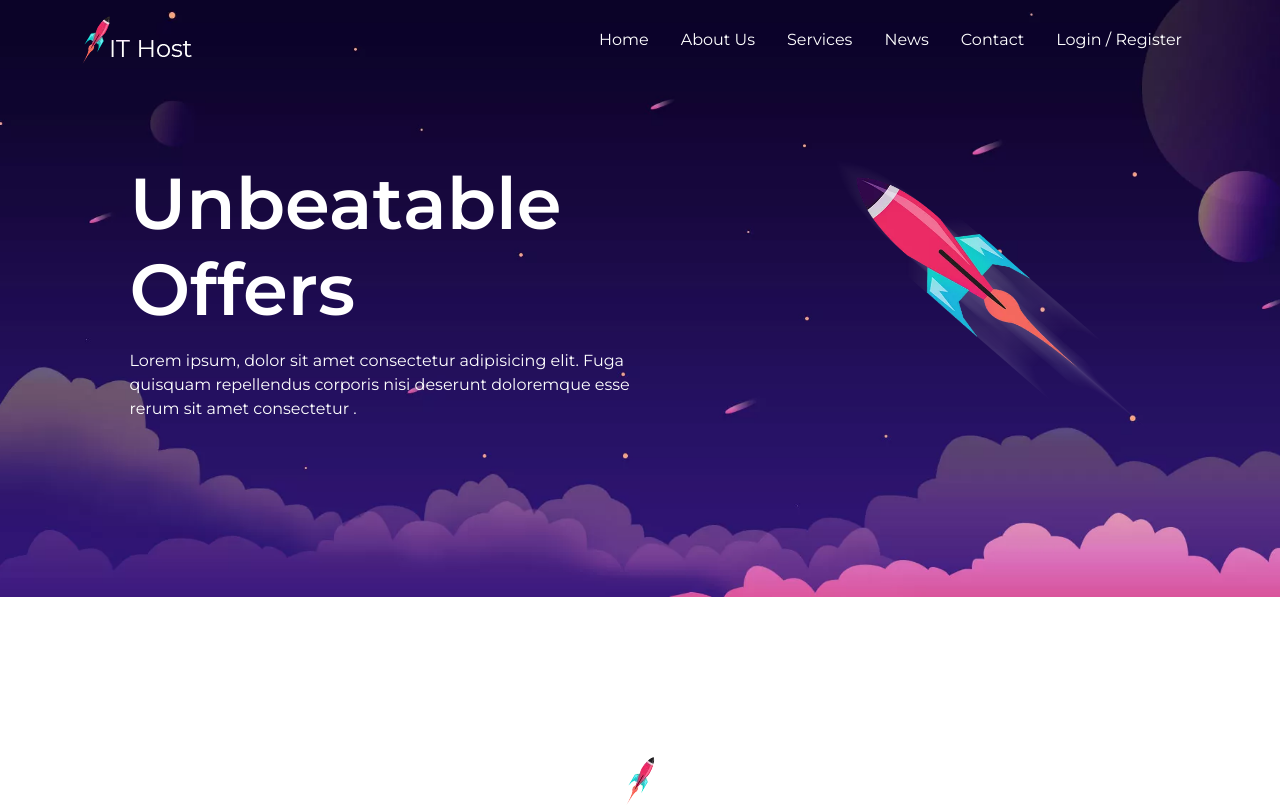
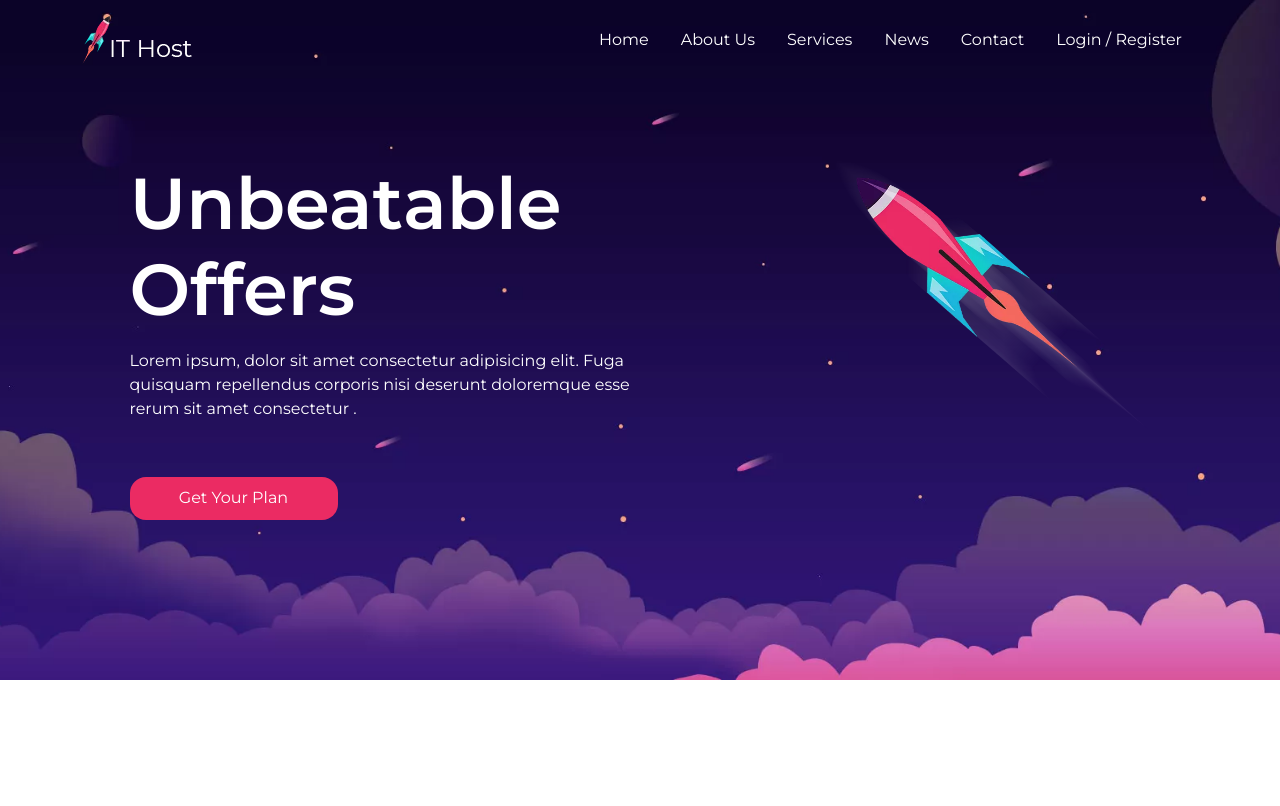
Before and after one commit to krypton225/IT-Host, a React (Create React App) app: page / in a window 1280 px wide. Shown: the top 806 px of the page. Built offline with nearby package versions, Linux system fonts and the light colour scheme.

Commit message:
ADD MainButton @ Landing component in Home page

```diff
--- a/src/pages/Home/Landing/Landing.tsx
+++ b/src/pages/Home/Landing/Landing.tsx
@@ -1,3 +1,4 @@
+import { MainButton } from "components";
 import { MainBackground, Rocket } from "data/photos";
 
 const Landing = () => {
@@ -11,10 +12,13 @@ const Landing = () => {
                 <div className="row justify-content-center">
                     <div className="col-lg-6 text-white landing-text">
                         <p className="display-2 text-capitalize fw-semibold">unbeatable offers</p>
-                        <p className="w-100">
+
+                        <p className="w-100" style={{ marginBottom: "3.5rem" }}>
                             Lorem ipsum, dolor sit amet consectetur adipisicing elit.
                             Fuga quisquam repellendus corporis nisi deserunt doloremque esse rerum sit amet consectetur .
                         </p>
+
+                        <MainButton text="get your plan" bg="var(--pink-color)" color="white" rounded padding="0.6rem" setCustomWidth="13rem" />
                     </div>
 
                     <div className="col-lg-5">
```
